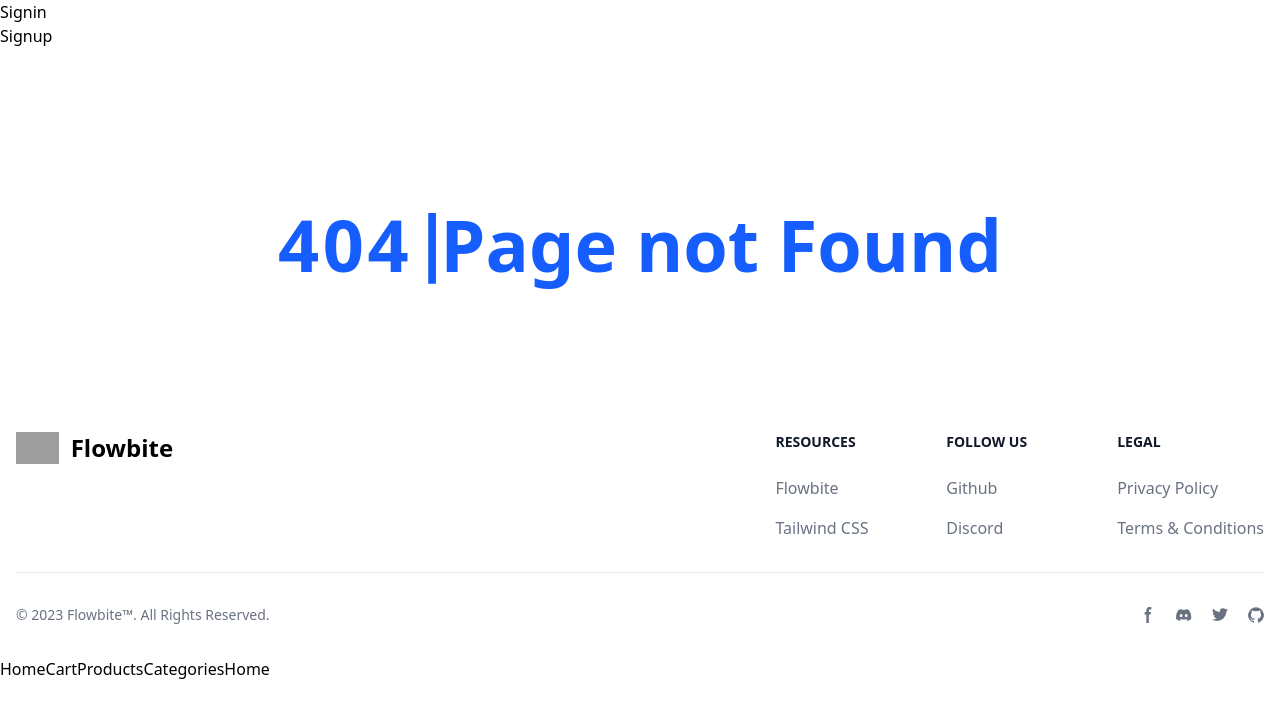
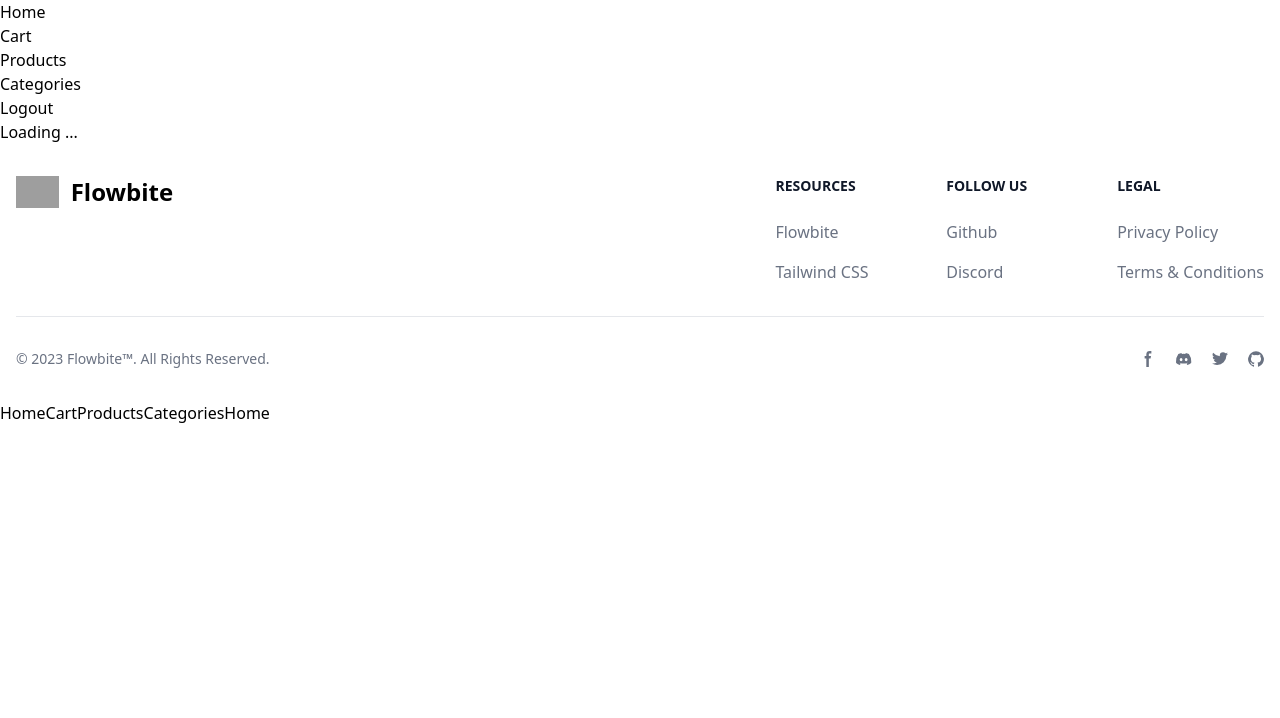
Before and after one commit to ZEZOH20/Ecommerce-ReactV1, a React (Vite) app: page /productDetails/1 in a window 1280 px wide. Shown: the top 718 px of the page. Built offline with nearby package versions, Linux system fonts and the light colour scheme; no server answers; sample sign-in values are in the browser's storage; grey boxes are pictures that could not be loaded.

Commit message:
Hello ProductDetails

```diff
--- a/src/App.tsx
+++ b/src/App.tsx
@@ -17,6 +17,7 @@
 import Products from './components/Products/Products.tsx';
 import ProtectedRoute from './components/ProtectedRoute/ProtectedRoute.tsx';
 import { QueryClient, QueryClientProvider } from '@tanstack/react-query';
+import ProductDetails from './components/ProductDetails/productDetails.tsx';
 
 const queryclient= new QueryClient();
 
@@ -31,6 +32,7 @@
                 {path: '/signup', element: <Signup/>},
                 // {path: '/cart', element: <ProtectedRoute><Cart/></ProtectedRoute>},
                 {path: '/Products', element: <ProtectedRoute><Products/></ProtectedRoute>},
+                {path: '/productDetails/:id', element: <ProtectedRoute><ProductDetails/></ProtectedRoute>},
                 {path: '/Categories', element: <ProtectedRoute><Categories/></ProtectedRoute>},
                 {path: '*', element: <Page404/>},
             ]
--- a/src/Context/ModeContext.tsx
+++ b/src/Context/ModeContext.tsx
@@ -4,7 +4,7 @@
 export const modeContext= createContext({});
 
 export default function UserContext({children}) {
-  const [mode, setMode] = useState(null)
+  const [mode, setMode] = useState()
   return (
     <>
       <modeContext.Provider value={{mode, setMode}}>
--- a/src/Context/UserContext.tsx
+++ b/src/Context/UserContext.tsx
@@ -4,7 +4,7 @@
 export const userContext= createContext({});
 
 export default function UserContext({children}) {
-  const [token, setToken] = useState(null)
+  const [token, setToken] = useState(localStorage.getItem("token") || null)
   return (
     <>
       <userContext.Provider value={{token, setToken}}>
--- /dev/null
+++ b/src/Hooks/CategoriesFetchHook.tsx
@@ -0,0 +1,16 @@
+import { useQuery } from '@tanstack/react-query';
+import axios from 'axios';
+
+
+function fetchData(){
+    return axios.get('https://ecommerce.routemisr.com/api/v1/categories');
+}
+
+
+export const useFetchCategories = (options = {}) => {
+  return useQuery({
+    queryKey: ['categories'],
+    queryFn: () => fetchData(),
+    ...options
+  });
+};
--- /dev/null
+++ b/src/Hooks/ProductDetailsHook.tsx
@@ -0,0 +1,16 @@
+import { useQuery } from '@tanstack/react-query';
+import axios from 'axios';
+
+
+function fetchData(product_id){
+    return axios.get(`https://ecommerce.routemisr.com/api/v1/products/${product_id}`);
+}
+
+
+export const useFetchProductDetails = (product_id, options = {}) => {
+  return useQuery({
+    queryKey: ['products'],
+    queryFn: () => fetchData(product_id),
+    ...options
+  });
+};
--- /dev/null
+++ b/src/Hooks/SubcategoriesFetchHook.tsx
@@ -0,0 +1,16 @@
+import { useQuery } from '@tanstack/react-query';
+import axios from 'axios';
+
+
+function fetchData(){
+    return axios.get('https://ecommerce.routemisr.com/api/v1/subcategories');
+}
+
+
+export const useFetchSubcategories = (options = {}) => {
+  return useQuery({
+    queryKey: ['subcategories'],
+    queryFn: () => fetchData(),
+    ...options
+  });
+};
--- a/src/components/Card/Card.tsx
+++ b/src/components/Card/Card.tsx
@@ -4,6 +4,7 @@
 import axios from "axios";
 
 import {userContext} from '../../Context/UserContext.tsx';
+import { Link } from 'react-router-dom';
 // import styles from './Card.module.css';
 
 type Card = {
@@ -32,6 +33,7 @@
                 })
 
     }
+
     return (
         // <img className="object-cover w-full rounded-t-lg h-96 md:h-auto md:w-48 md:rounded-none md:rounded-s-lg"
         //      src={officeImg} alt=""/>
@@ -39,6 +41,7 @@
 
 
 <div className="w-full md:w-1/2 lg:w-1/3 p-2 ">
+<Link to={`/productdetails/${props.id}`}>
     <div className="card shadow-md px-4 py-4 rounded-md ">
         <img className="w-full" src="" alt=""/>
 
@@ -59,7 +62,10 @@
 
 
     </div>
+    </Link>
 </div>
+
+
 
 
 
--- a/src/components/ProductDetails/productDetails.tsx
+++ b/src/components/ProductDetails/productDetails.tsx
@@ -1,17 +1,25 @@
 import React from 'react';
 import styles from './Products.module.css';
+import { useParams } from 'react-router-dom';
+import { useFetchProductDetails } from '../../Hooks/ProductDetailsHook';
 
 function ProductDetails() {
+  let {id}= useParams();
+  // console.log(id);
+  const {data, isLoading, isFetching, error}= useFetchProductDetails(id);
+  // console.log(data?.data.data.title);
   return(
     <>
-        <div className="card shadow-2xl flex">
+        {isFetching || isLoading ? <p>Loading ...</p> : <p>{data?.data?.data.title}</p>}
+        {/* <div className="card shadow-2xl flex">
             <div>
                 <img className="w-full" src="" alt="" />
             </div>
+            <p>{data?.data.title}</p>
             <div className="content">
                 <h3></h3>
             </div>
-        </div>
+        </div> */}
     </>
   )
 };
--- a/src/components/ProtectedRoute/ProtectedRoute.tsx
+++ b/src/components/ProtectedRoute/ProtectedRoute.tsx
@@ -7,11 +7,12 @@
 
   const {token}=useContext(userContext);
 
-    if(token){
-      return props.children;
-    }else{
-      return <Navigate to={'/signin'}/>
-    }
+    return token? props.children: <Navigate to={'/signin'}/>
+    // if(token){
+    //   return ;
+    // }else{
+    //   return
+    // }
 
         //  {return token ? props.children : }
 
```
